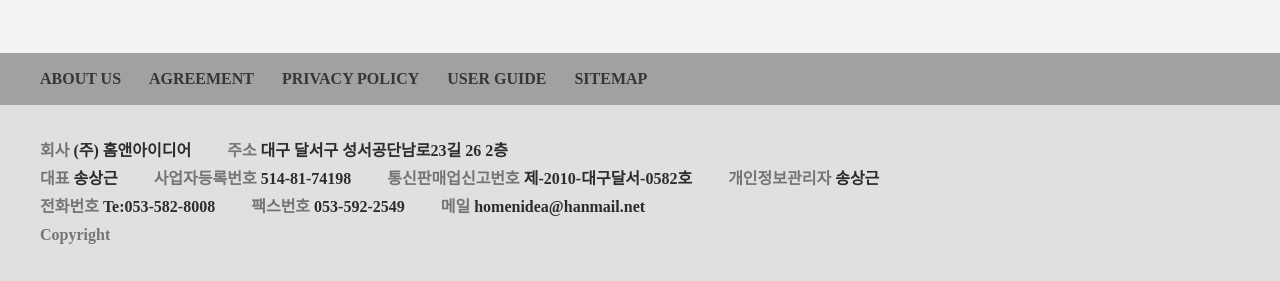
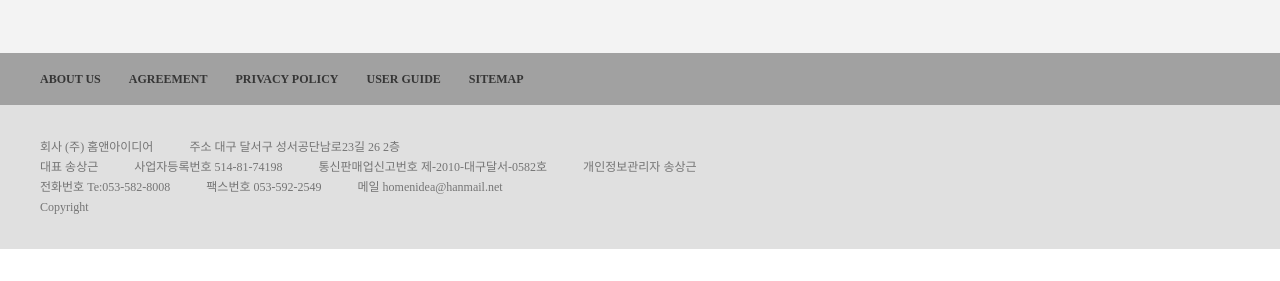
Before and after one commit to lunch-menu/lunckckck, a plain HTML site: page index.html in a window 1280 px wide. Shown: the part 3219-3500 px from the top of the page. After the commit the page ends 3468 px from the top, so only its background shows below. Drawn offline with Linux system fonts and the light colour scheme.

Commit message:
Update index.html

```diff
--- a/index.html
+++ b/index.html
@@ -183,7 +183,7 @@
             font-size: 16px;
         }
         .footer-top a{
-            font-size: 16px;
+            font-size: 12px;
             line-height: 52px;
             text-decoration: none;
             color: rgb(54, 54, 54);
@@ -191,13 +191,11 @@
         }
         .footer-1 a{
             text-decoration: none;
-            line-height: 28px;
-            color: rgb(44, 44, 44);
+            line-height: 20px;
+            color: rgb(117, 117, 117);
             margin-right: 32px;
-            font-weight: 700;
-        }
-        .footer-1 a span{
-            color: rgb(117, 117, 117);
+            font-weight: 400;
+            font-size: 12px
         }
         .user{display: flex;
         flex-direction: row;
```
